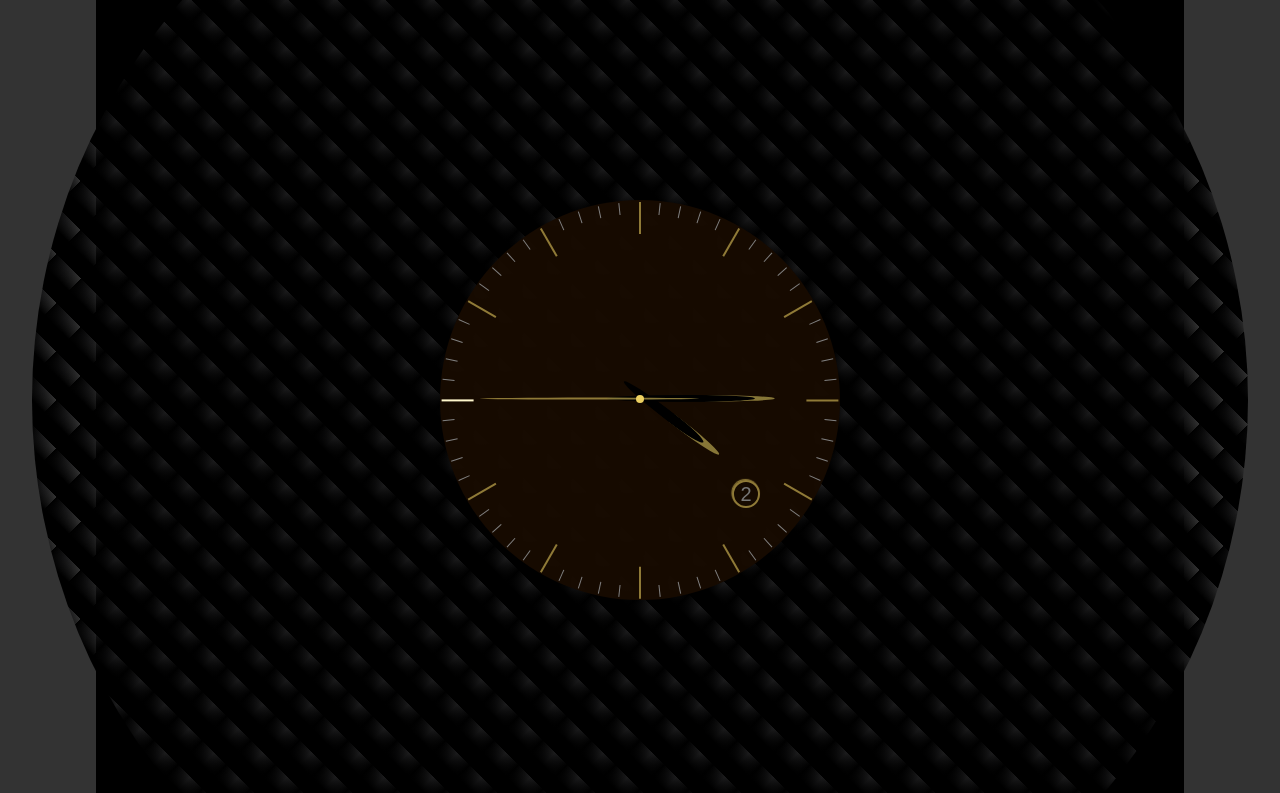
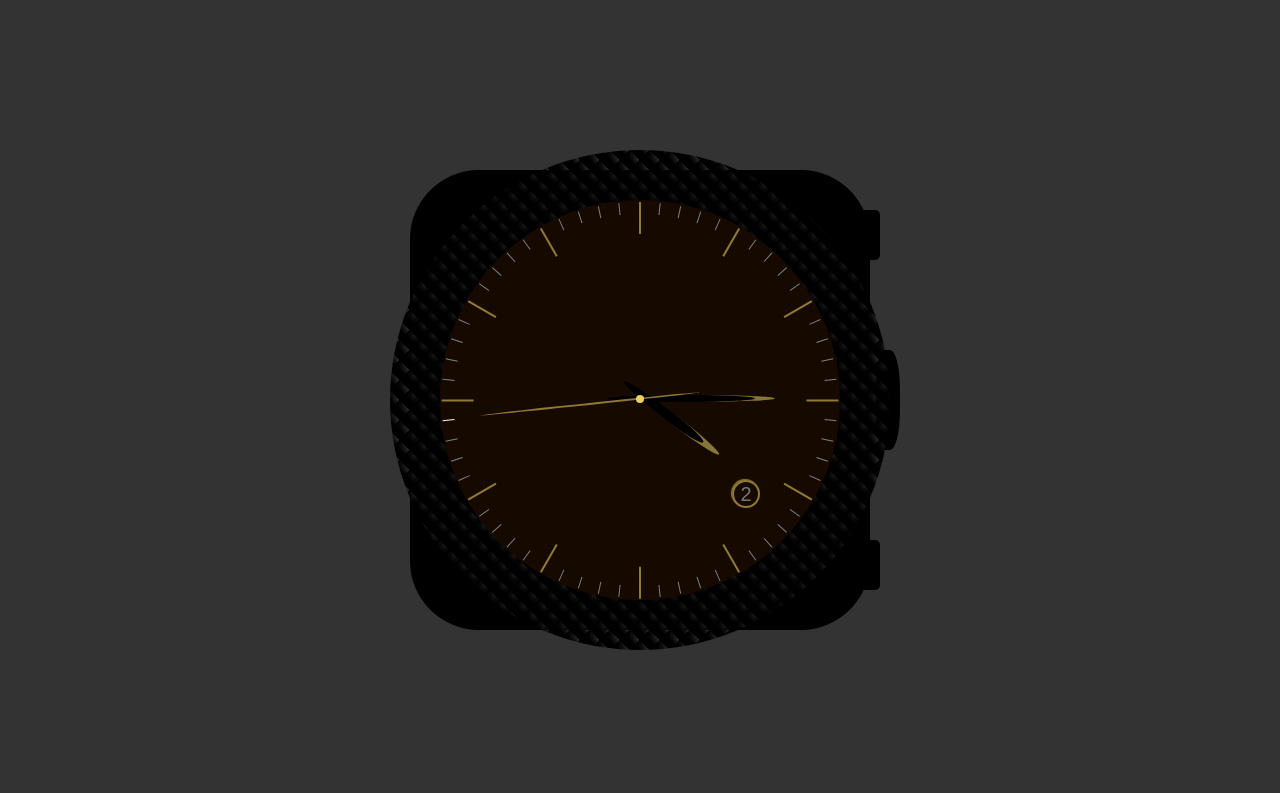
Before and after one commit to AbdulSamman/watch, a React (Vite) app: page / in a window 1280 px wide. Shown: the top 793 px of the page. Built offline with nearby package versions, Linux system fonts and the light colour scheme.

Commit message:
watchkron added

```diff
--- a/src/components/Watch.tsx
+++ b/src/components/Watch.tsx
@@ -24,9 +24,9 @@ export const Watch = () => {
   return (
     <div className="watchPage">
       <div className="watchGround">
-        <div className="tasten"></div>
-        <div className="tasten"></div>
-        <div className="tasten"></div>
+        <button className="tasten squareTop"></button>
+        <button className="tasten round"></button>
+        <button className="tasten squareBottom"></button>
       </div>
       <div className="watch">
         <div className="watchHand">
--- a/src/styles/App.scss
+++ b/src/styles/App.scss
@@ -21,6 +21,8 @@ body {
     display: flex;
     justify-content: center;
     align-items: center;
+    max-width: 460px;
+    max-height: 460px;
     .watchGround {
       background: repeating-linear-gradient(
           45deg,
@@ -36,8 +38,40 @@ body {
         );
       width: 95vw;
       height: 95vw;
+      max-width: 500px;
+      max-height: 500px;
       position: absolute;
       border-radius: 50%;
+      .tasten {
+        position: absolute;
+        width: 5%;
+        height: 10%;
+        transition: right 0.3s ease;
+        background-color: black;
+        border-radius: 5px;
+        cursor: pointer;
+        border: none;
+        right: 2%;
+      }
+      .squareTop {
+        top: 12%;
+        &:active {
+          right: 4%;
+        }
+      }
+      .round {
+        right: -2%;
+        top: 40%;
+        height: 20%;
+        z-index: -1;
+        border-radius: 40%;
+      }
+      .squareBottom {
+        top: 78%;
+        &:active {
+          right: 4%;
+        }
+      }
     }
     .watch {
       width: 80vw;
```
